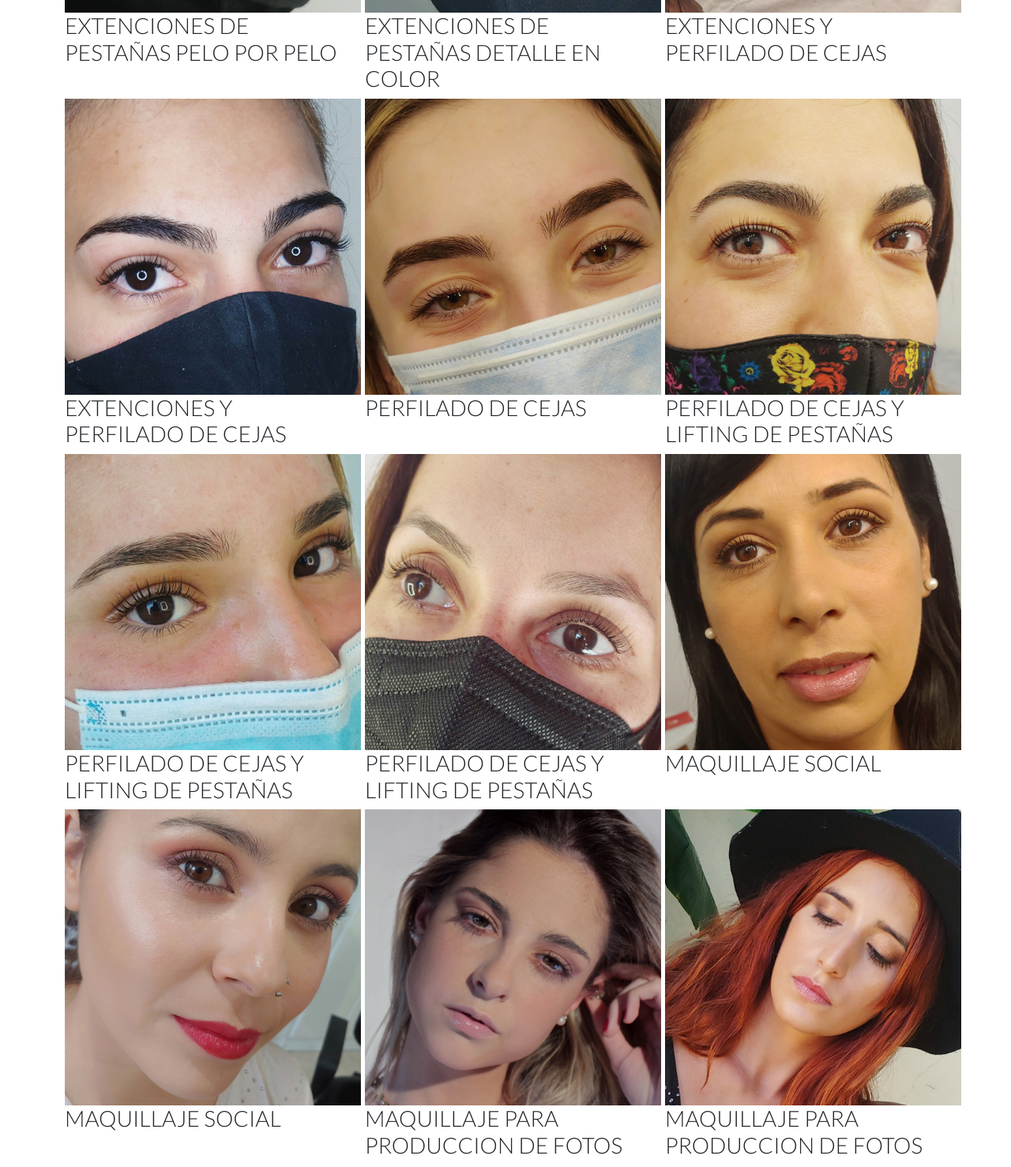
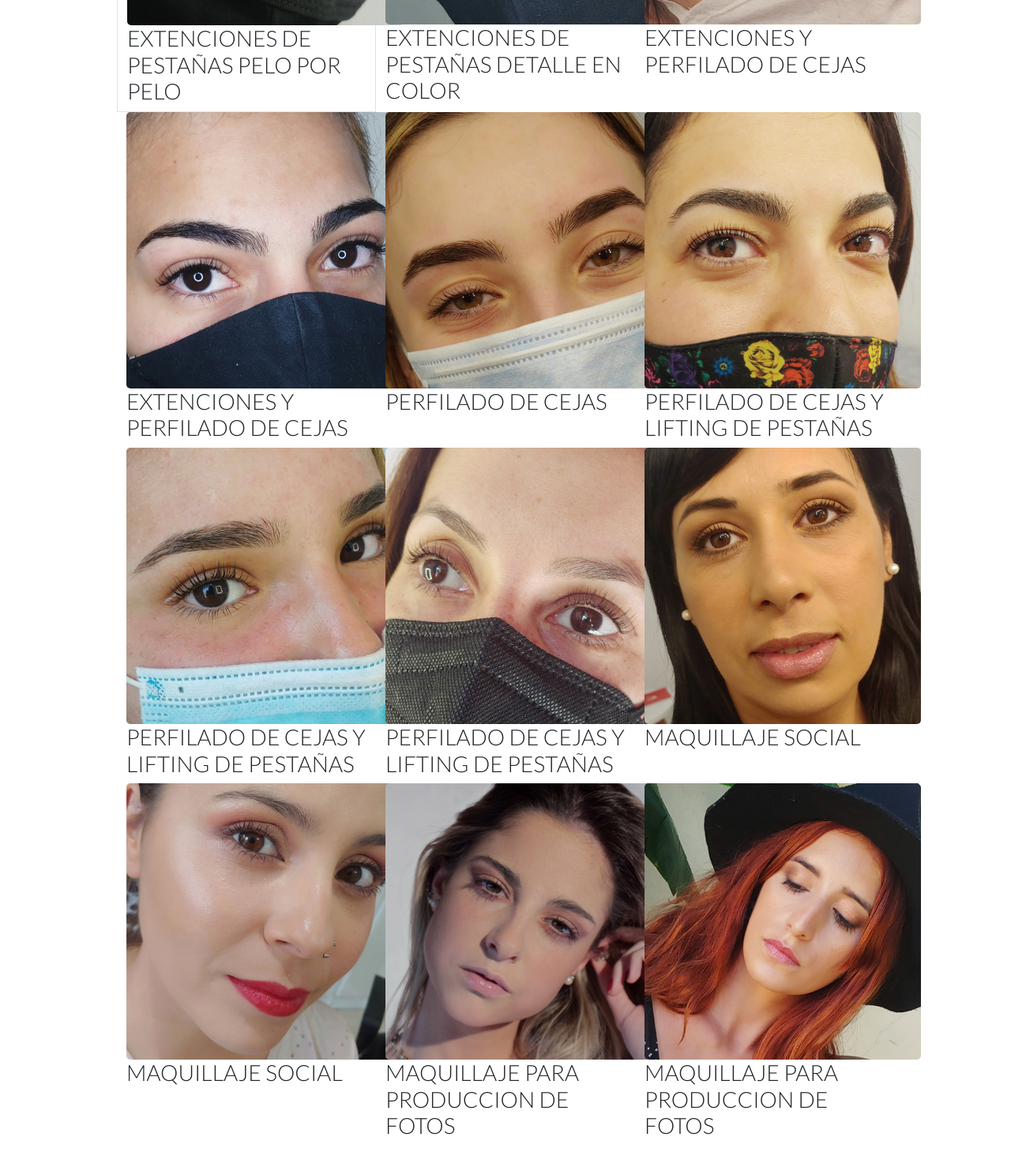
Before and after one commit to milicorre/fr-proyecto, a website: page trabajos.html in a window 1280 px wide. Shown: the part 500-1978 px from the top of the page at 79% size. Drawn offline with nearby package versions, Linux system fonts and the light colour scheme.

Commit message:
cambios de rutas

```diff
--- a/scss/components/_trabajos.scss
+++ b/scss/components/_trabajos.scss
@@ -1,16 +1,19 @@
 .contenedor-trabajos{
-    max-width: 75%;
-    margin: auto;
+    @include container-body;
     box-sizing: content-box;
     padding: 40px 0px 40px;
+    img{
+        border-radius: 5px;
+
+        &:hover{
+            transform: scale(1.3);
+            transition: all 1s;
+        }
 
     }
+}
 
 
-.contenedor-trabajos img:hover{
-    transform: scale(1.3);
-    transition: all 1s;
-}
 .fototrabajo1{
     grid-area: foto1;
     border-radius: 5px;
--- a/trabajos.html
+++ b/trabajos.html
@@ -70,70 +70,60 @@
         </div>
     </header>
     <main>
-        <div class="container">
+        <div class="container contenedor-trabajos">
            <div class="row">
-               <div class=" col-4">
-                   <img src="Imagenes/fotos-trabajos/extensionespxp.jpg" width="375" height="375" alt="">
+                <div class="col-12 col-lg-6 col-xl-4 border">
+                    <img src="Imagenes/fotos-trabajos/extensionespxp.jpg"  width="350" height="350" alt="">
                     <h3>EXTENCIONES DE PESTAÑAS PELO POR PELO</h3>
                 </div>
-               <div class="col-4">
-                <img src="Imagenes/fotos-trabajos/ExtensionesColor.jpg" width="375" height="375" alt="">
+                <div class="col-12 col-lg-6 col-xl-4">
+                    <img src="Imagenes/fotos-trabajos/ExtensionesColor.jpg" width="350" height="350" alt="">
                     <h3>EXTENCIONES DE PESTAÑAS DETALLE EN COLOR</h3>
                 </div>
-               <div class="col-4">
-                <img src="Imagenes/fotos-trabajos/PerfiladoExtensiones.jpg"width="375" height="375" alt="">
+                <div class="col-12 col-lg-6 col-xl-4">
+                    <img src="Imagenes/fotos-trabajos/PerfiladoExtensiones.jpg" width="350" height="350" alt="">
                     <h3>EXTENCIONES Y PERFILADO DE CEJAS</h3>
                 </div>
-           </div>
-           <div class="row">
-               <div class=" col-4">
-                   <img src="Imagenes/fotos-trabajos/PerfiladoExtensiones2.jpg" width="375" height="375" alt="">
+                <div class=" col-12 col-lg-6 col-xl-4">
+                    <img src="Imagenes/fotos-trabajos/PerfiladoExtensiones2.jpg"  width="350" height="350" alt="">
                     <h3>EXTENCIONES Y PERFILADO DE CEJAS</h3>
                 </div>
-               <div class="col-4">
-                <img src="Imagenes/fotos-trabajos/perfilado.jpg" width="375" height="375" alt="">
+                <div class="col-12 col-lg-6 col-xl-4">
+                    <img src="Imagenes/fotos-trabajos/perfilado.jpg"  width="350" height="350" alt="">
                     <h3>PERFILADO DE CEJAS</h3>
                 </div>
-               <div class="col-4">
-                <img src="Imagenes/fotos-trabajos/perfiladoLifting.jpg" width="375" height="375" alt="">
+                <div class="col-12 col-lg-6 col-xl-4">
+                    <img src="Imagenes/fotos-trabajos/perfiladoLifting.jpg"  width="350" height="350" alt="">
                     <h3>PERFILADO DE CEJAS Y LIFTING DE PESTAÑAS</h3>
                 </div>
-           </div>
-           <div class="row">
-              <div class=" col-4">
-                   <img src="Imagenes/fotos-trabajos/PerfiladoLifting2.jpg" width="375" height="375" alt="">
+
+                <div class="col-12 col-lg-6 col-xl-4">
+                    <img src="Imagenes/fotos-trabajos/PerfiladoLifting2.jpg" width="350" height="350" alt="">
                     <h3>PERFILADO DE CEJAS Y LIFTING DE PESTAÑAS</h3>
                 </div>
-               <div class="col-4">
-                <img src="Imagenes/fotos-trabajos/perfiladoLifting3.jpg" width="375" height="375" alt="">
+                <div class="col-12 col-lg-6 col-xl-4">
+                    <img src="Imagenes/fotos-trabajos/perfiladoLifting3.jpg" width="350" height="350" alt="">
                     <h3>PERFILADO DE CEJAS Y LIFTING DE PESTAÑAS</h3>
                 </div>
-               <div class="col-4">
-                <img src="Imagenes/fotos-trabajos/makeupSocial2.jpg" width="375" height="375" alt="">
+                <div class="col-12 col-lg-6 col-xl-4">
+                    <img src="Imagenes/fotos-trabajos/makeupSocial2.jpg" width="350" height="350" alt="">
                     <h3>MAQUILLAJE SOCIAL</h3>
                 </div>
-           </div>
-           <div class="row">
-            <div class=" col-4">
-                <img src="Imagenes/fotos-trabajos/makeupSocial.jpg" width="375" height="375" alt="">
+                <div class="col-12 col-lg-6 col-xl-4">
+                    <img src="Imagenes/fotos-trabajos/makeupSocial.jpg" width="350" height="350" alt="">
                     <h3>MAQUILLAJE SOCIAL</h3>
                 </div>
-            <div class="col-4">
-             <img src="Imagenes/fotos-trabajos/makeupProducion2.jpg" width="375" height="375" alt="">
+                <div class="col-12 col-lg-6 col-xl-4">
+                <img src="Imagenes/fotos-trabajos/makeupProducion2.jpg" width="350" height="350"" alt="">
                 <h3>MAQUILLAJE PARA PRODUCCION DE FOTOS</h3>
                 </div>
-            <div class="col-4">
-             <img src="Imagenes/fotos-trabajos/makeupProdu.jpg" width="375" height="375" alt="">
+                <div class="col-12 col-lg-6 col-xl-4">
+                <img src="Imagenes/fotos-trabajos/makeupProdu.jpg" width="350" height="350" alt="">
                 <h3>MAQUILLAJE PARA PRODUCCION DE FOTOS</h3>
                 </div>
            </div>
 
         </div>
-
-
-        <div class="contenedor-trabajos">
-
-
     </main>
     <footer class="footer">
         <section class="contacto" id="contact">
```
Also changed, not shown: index.html (+3 -3 lines), Imagenes/cejas-cuadrada.jpg (renamed from Imagenes/CEJAS cuadrada.jpg), Imagenes/servipestana.jpg (renamed from Imagenes/PESTAÑAScuadr.jpg), css/style.css, 1 other file. Lines whose indentation alone changed are shown as unchanged.
